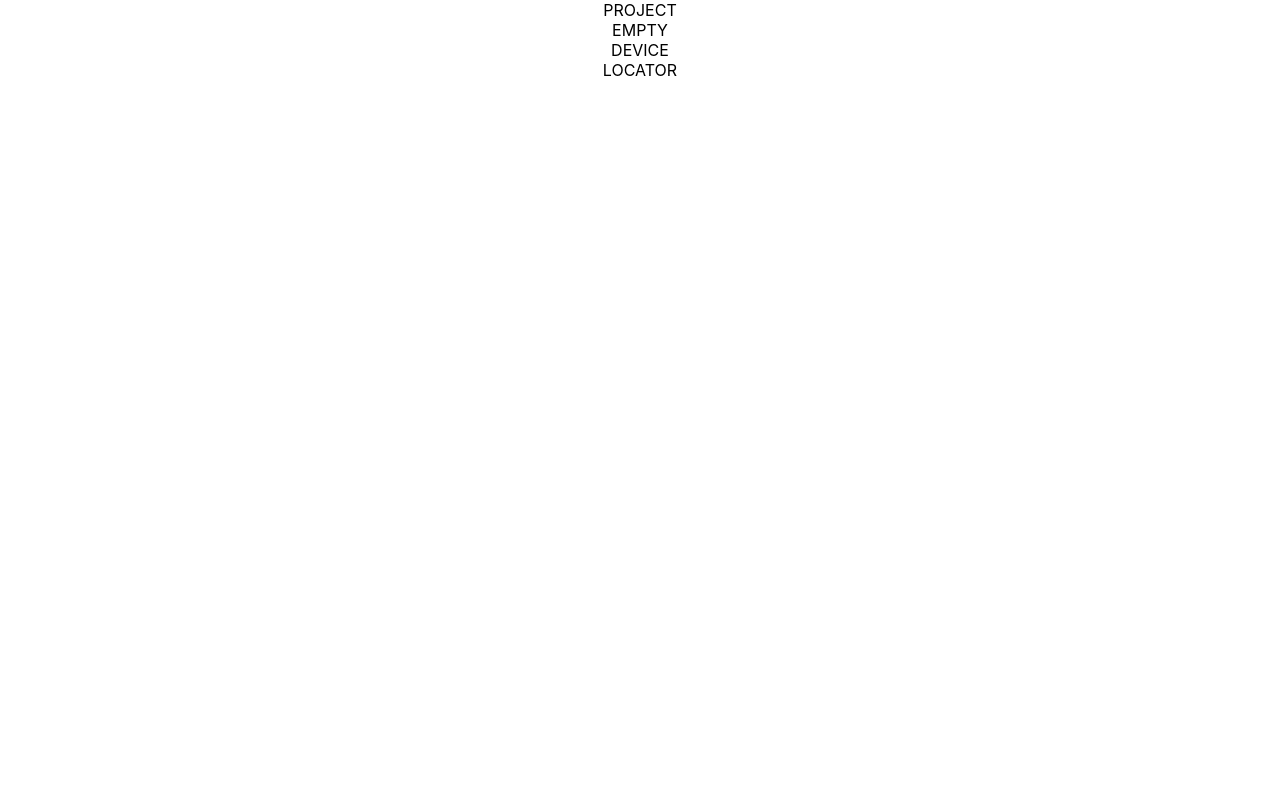
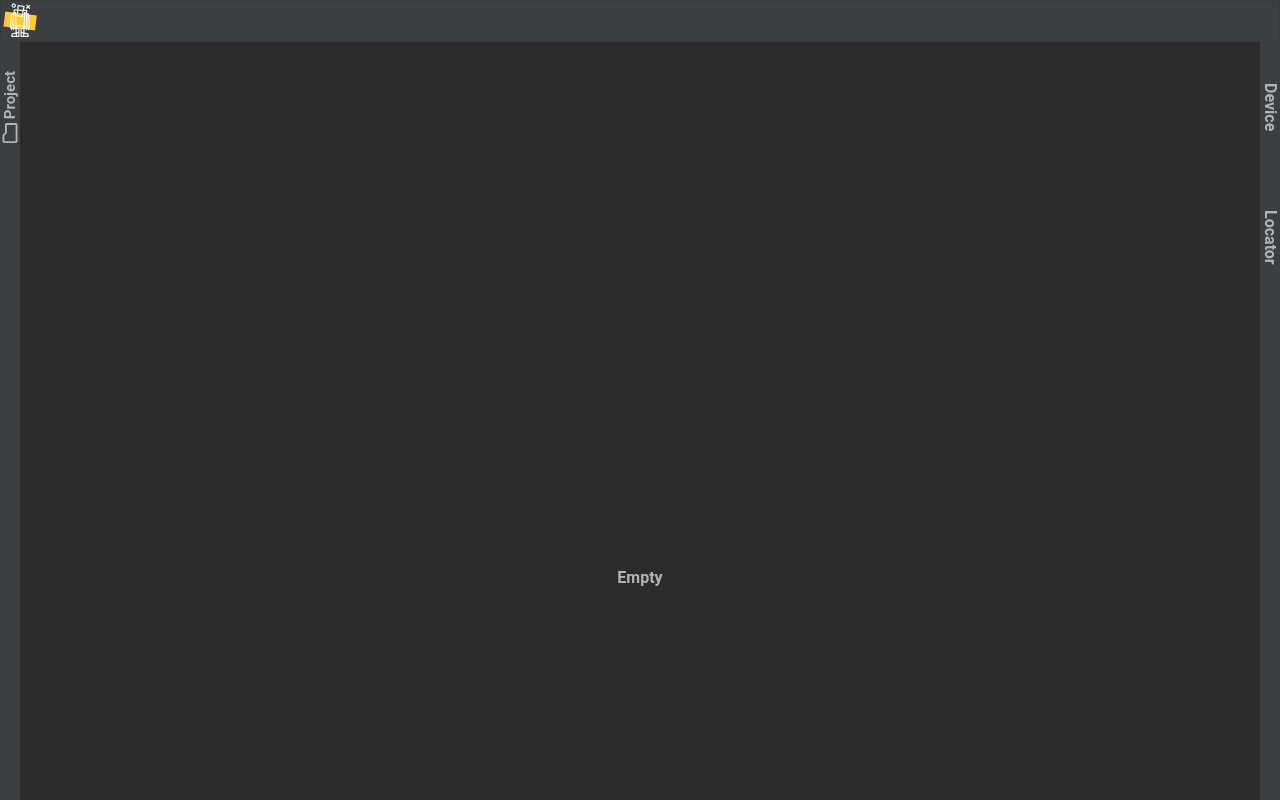
Before and after one commit to hey880/Tabs, a React (Create React App) app: page / in a window 1280 px wide. Shown: the top 800 px of the page. Built offline with nearby package versions, Linux system fonts and the light colour scheme.

Commit message:
first backup

```diff
--- a/src/App.css
+++ b/src/App.css
@@ -1,17 +1,94 @@
-.App {
-  display: absolute;
+.titlebar {
+  background-color: #3C3F41;
+  border: 1px solid #383A3B;
+  height: 40px;
+}
+
+.App__contents {
+  display: flex;
+  width: 100%;
+  height: 1040px;
+  font-family: 'Roboto', sans-serif;
+  color: #B3B3B3;
+  background-color: #2B2B2B;
+  justify-content: space-between;
   text-align: center;
 }
 
-.App div {
-  flex: 1
+.Project_Panel {
+  display: flex;
+  width: 542x;
+  height: 1040px;
+  font-weight: bold;
 }
 
-@keyframes App-logo-spin {
-  from {
-    transform: rotate(0deg);
-  }
-  to {
-    transform: rotate(360deg);
-  }
+.splitter {
+  width: 10px;
+  background-color: #3C3F41;
 }
+
+.Device_Panel {
+  display: flex;
+  width: 521px;
+  height: 1040px;
+  font-weight: bold;
+}
+
+.Locator_Panel {
+  display: flex;
+  width: 521px;
+  height: 1040px;
+  font-weight: bold;
+}
+
+.App__empty {
+  width: 100%;
+  height: 1040px;
+  font-family: 'Roboto', sans-serif;
+  line-height: 1072px;
+  font-weight: bold;
+}
+
+.App__left_tab {
+  list-style: none;
+  writing-mode: vertical-rl;
+  width: 20px;
+  background-color: #3C3F41;
+  color: #B3B3B3;
+  cursor: pointer;
+  font-size: 15px;
+  font-weight: 700;
+}
+
+.App__left_tab li {
+  background-color: #3C3F41;
+  width: 20px;
+  height: 130px;
+  text-align: center;
+  line-height: -36px;
+  transform: rotate(-180deg);
+}
+
+
+.project_icon {
+  transform: rotate(90deg);
+}
+
+.App__right_tab {
+  list-style: none;
+  writing-mode: vertical-rl;
+  background-color: #3C3F41;
+  display: flex;
+  width: 20px;
+  flex-direction: row;
+  color: #B3B3B3;
+  cursor: pointer;
+  font-weight: 700;
+}
+
+.App__right_tab li {
+  background-color: #3C3F41;
+  width: 20px;
+  height: 130px;
+  text-align: center;
+}
--- a/src/App.js
+++ b/src/App.js
@@ -1,20 +1,86 @@
-import './App.css';
-import Project from './Tabs/Project';
-import Device from './Tabs/Device';
-import Locator from './Tabs/Locator';
+import "./App.css";
+import { useState } from "react";
+import { FaRegFolder, FaMobileAlt } from "react-icons/fa";
+import logo from "./img/logo.png";
+import Project from "./Tabs/Project";
+import Device from "./Tabs/Device";
+import Locator from "./Tabs/Locator";
 
 function App() {
+  const [project, setProject] = useState(false);
+  const [device, setDevice] = useState(false);
+  const [locator, setLocator] = useState(false);
+
   return (
     <div className="App">
-      <div>
-        <Project/>
-      </div>
-      EMPTY
-      <div>
-        <Device/>
-      </div>
-      <div>
-        <Locator/>
+      <header className="titlebar">
+        <img src={logo} alt="AppTestAI_Company_Logo" />
+      </header>
+      <div className="App__contents">
+        <div className="App__left_tab">
+
+          <li style={{ background:
+            project ? "#2B2B2B": "#3C3F41"
+          }}
+            onClick={() => {
+              return (setProject(!project));
+            }}
+          >
+            <FaRegFolder className="project_icon" size="20"/>&nbsp;Project
+          </li>
+        </div>
+
+        {project ? (
+
+          <div className="Project_Panel">
+            <Project />
+            <div className="splitter"></div>
+          </div>
+
+        ) : null}
+
+        <div className="App__empty">Empty</div>
+
+        {device ? (
+          <div className="Device_Panel">
+            <div className="splitter"></div>
+            <FaMobileAlt/>
+            <Device />
+          </div>
+        ) : null}
+
+        {locator ? (
+          <div className="Locator_Panel">
+            <div className="splitter"></div>
+            <Locator />
+          </div>
+        ) : null}
+
+        <div className="App__right_tab">
+          <li style={{ background:
+            device ? "#2B2B2B": "#3C3F41"
+          }}
+            onClick={() => {
+              return (
+                locator ? setLocator(false) & setDevice(true) : setDevice(!device)
+              );
+            }}
+          >
+            Device
+          </li>
+
+          <li style={{ background:
+            locator ? "#2B2B2B": "#3C3F41"
+          }}
+            onClick={() => {
+              return (
+                device ? setDevice(false) & setLocator(true) : setLocator(!locator)
+              );
+            }}
+          >
+            Locator
+          </li>
+        </div>
       </div>
     </div>
   );
--- a/src/Tabs/Device.css
+++ b/src/Tabs/Device.css
@@ -0,0 +1,11 @@
+.Device {
+    width: 521px;
+    line-height: 1010px;
+    background-color: #2B2B2B;
+}
+
+.Device_header {
+    height: 30px;
+    background-color: #3C3F41;
+    border: 1px solid #383A3B;
+}
--- a/src/Tabs/Device.js
+++ b/src/Tabs/Device.js
@@ -1,8 +1,14 @@
 import React from 'react';
+import './Device.css';
 
 function Device () {
-    return <div>
-        DEVICE
+    return <div className="Device">
+        <div className="Device_header">
+
+        </div>
+        <div className="Device_panel">
+            Device Panel
+        </div>
     </div>
 }
 
--- a/src/Tabs/Locator.css
+++ b/src/Tabs/Locator.css
@@ -0,0 +1,11 @@
+.Locator {
+    width: 521px;
+    line-height: 1010px;
+    background-color: #2B2B2B;
+}
+
+.Locator_header {
+    height: 30px;
+    background-color: #3C3F41;
+    border: 1px solid #383A3B;
+}
--- a/src/Tabs/Locator.js
+++ b/src/Tabs/Locator.js
@@ -1,8 +1,14 @@
 import React from 'react';
+import './Locator.css';
 
 function Locator () {
-    return <div>
-        LOCATOR
+    return <div className="Locator">
+        <div className="Locator_header">
+
+        </div>
+        <div className="Locator_panel">
+            Locator Panel
+        </div>
     </div>
 }
 
--- a/src/Tabs/Project.css
+++ b/src/Tabs/Project.css
@@ -0,0 +1,11 @@
+.Project {
+    width: 542px;
+    line-height: 1010px;
+    background-color: #2B2B2B;
+}
+
+.Project_header {
+    height: 30px;
+    background-color: #3C3F41;
+    border: 1px solid #383A3B;
+}
--- a/src/Tabs/Project.js
+++ b/src/Tabs/Project.js
@@ -1,9 +1,15 @@
 import React from 'react';
+import './Project.css';
 
 function Project () {
-    return <div>
-        PROJECT
-    </div>
+    return (
+        <div className="Project">
+            <div className="Project_header"></div>
+            <div className="Project_panel">
+                Project Panel
+            </div>
+        </div>
+    )
 }
 
 export default Project;
```
Also changed, not shown: src/img/logo.png (added).
